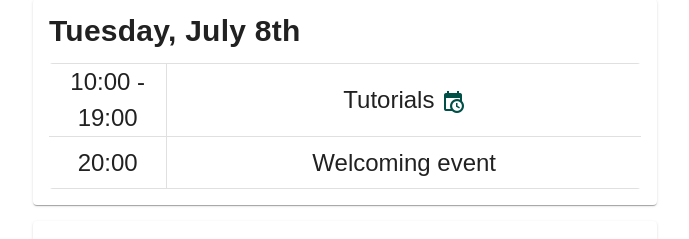
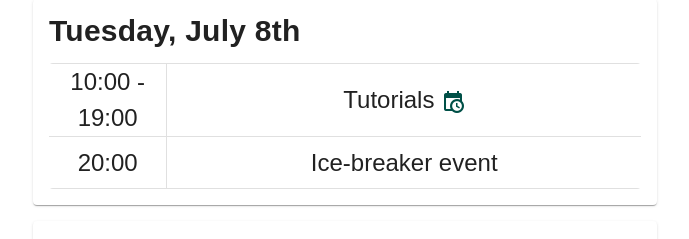
Before and after one commit to Fusion2025/web, a Nuxt app: page /schedule in a window 1280 px wide. Shown: the part 940-1179 px from the top of the page, without its empty margins (295-984 px from the left). Built offline with nearby package versions, Linux system fonts and the light colour scheme.

Commit message:
fix: ice-breaker event

```diff
--- a/pages/schedule.vue
+++ b/pages/schedule.vue
@@ -61,7 +61,7 @@
                   </tr>
                   <tr>
                     <td class="td-n">20:00</td>
-                    <td class="td-n">Welcoming event</td>
+                    <td class="td-n">Ice-breaker event</td>
                   </tr>
                 </tbody>
               </v-table>
```
